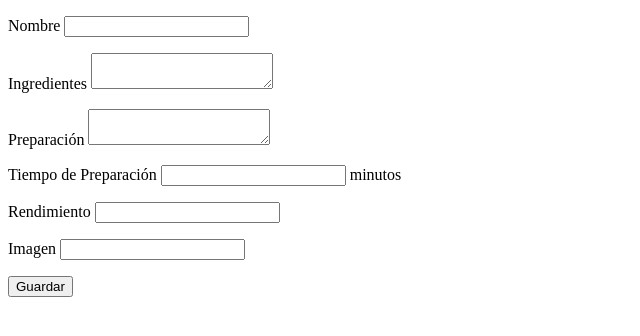
After one commit to rafael25/proyecto-php, a PHP site: template src/App/vistas/formulario-receta.html in a window 1280 px wide. The commit adds this page. Shown: the top 336 px of the page, without its empty margins (0-640 px from the left). Run offline with PHP 8.4, Linux system fonts and the light colour scheme; the template is opened without the code that fills it, so the values that code supplies are empty.

Commit message:
Agrega las rutas para recibir y almacenar los datos de recetas nuevas

```diff
--- a/src/App/rutas.php
+++ b/src/App/rutas.php
@@ -13,6 +13,8 @@ $router = new Router;
 $router->agregar('get', '/', 'App\ControladorRecetas::index');
 $router->agregar('get', '/recetas', 'App\ControladorRecetas::index');
 $router->agregar('get', '/recetas/(\d+)', 'App\ControladorRecetas::buscarId');
+$router->agregar('get', '/recetas-nueva', 'App\ControladorRecetas::ingresar');
+$router->agregar('post', '/recetas', 'App\ControladorRecetas::guardar');
 
 $router->setRuta404('App\ControladorErrores::error404');
 
--- /dev/null
+++ b/src/App/vistas/formulario-receta.html
@@ -0,0 +1,40 @@
+<?php include 'header.html'; ?>
+
+<div>
+	<p>
+		<form action="/recetas" method="POST">
+
+			<p>
+				<label for="nombre">Nombre</label>
+				<input type="text" name="nombre">
+			</p>
+			<p>
+				<label for="ingredientes">Ingredientes</label>
+				<textarea name="ingredientes"></textarea>
+			</p>
+			<p>
+				<label for="preparacion">Preparación</label>
+				<textarea name="preparacion"></textarea>
+			</p>
+			<p>
+				<label for="tiempo_prep">Tiempo de Preparación</label>
+				<input type="text" name="tiempo_prep">
+				<label>minutos</label>
+			</p>
+			<p>
+				<label for="rendimiento">Rendimiento</label>
+				<input type="text" name="rendimiento">
+			</p>
+			<p>
+				<label for="imagen">Imagen</label>
+				<input type="text" name="imagen">
+			</p>
+
+			<p>
+				<input type="submit" name="guardar" value="Guardar">
+			</p>
+		</form>
+	</p>
+</div>
+
+<?php include 'footer.html'; ?>
```
Also changed, not shown: src/App/ControladorRecetas.php (+29 -0 lines).
